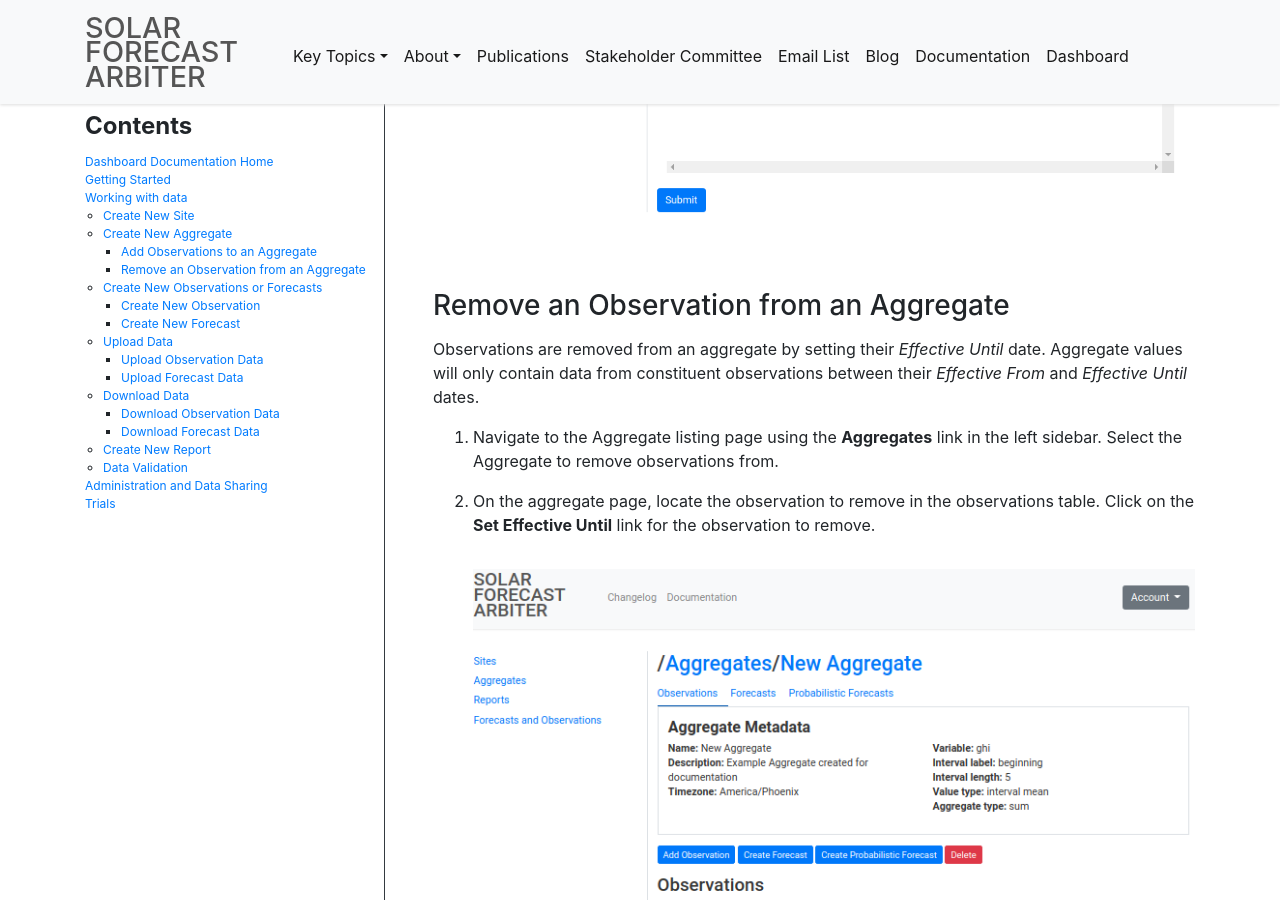
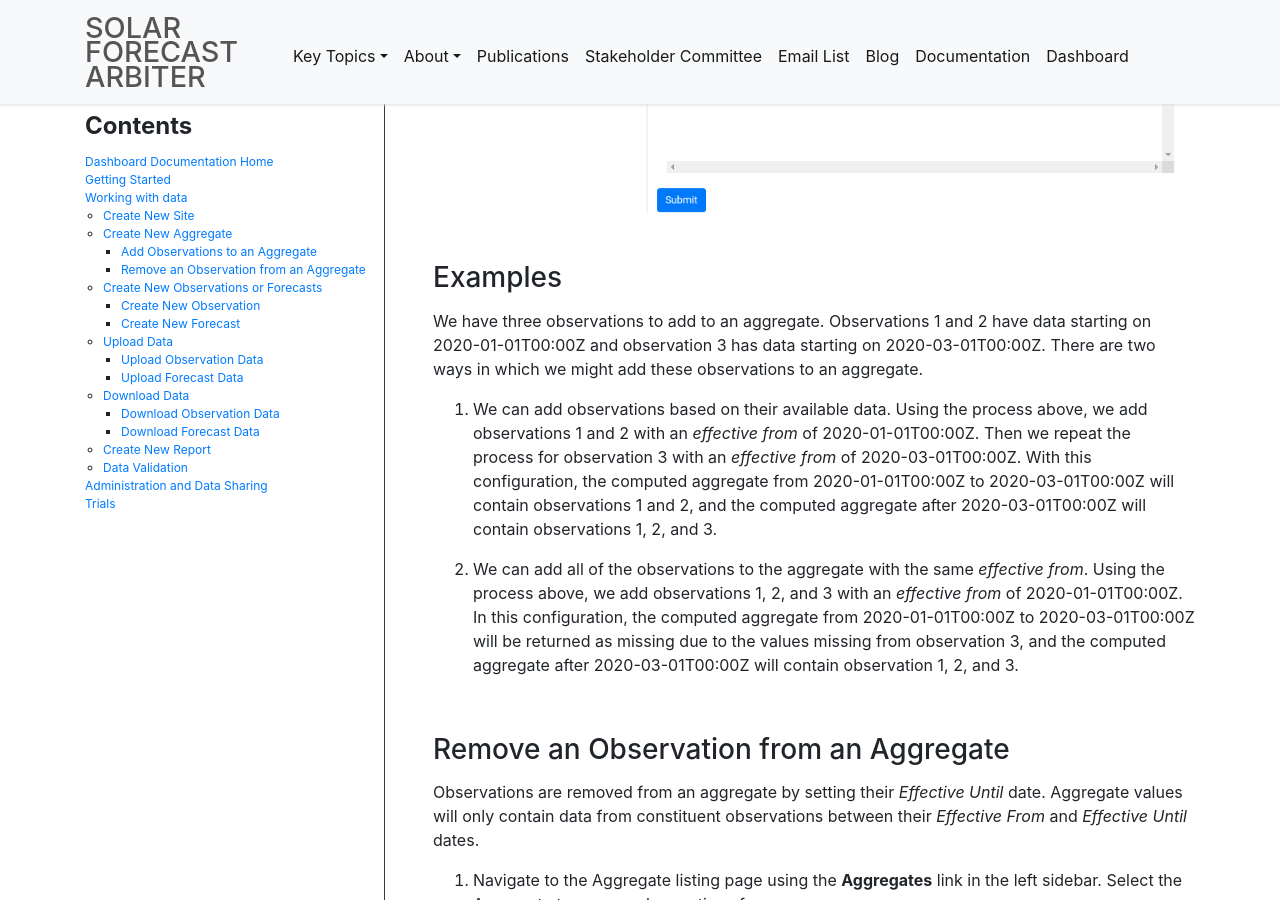
Before and after one commit to SolarArbiter/SolarArbiter.github.io, a Jekyll site: the page built from documentation/dashboard/working_with_data.md, in a window 1280 px wide and 900 px high, scrolled down 5984 px. Built offline with Jekyll 4.4.1, drawn with Linux system fonts in a browser that asks for light colours; some of the changed text lies outside the part shown.

Commit message:
adding/removing obs examples

```diff
--- a/documentation/dashboard/working_with_data.md
+++ b/documentation/dashboard/working_with_data.md
@@ -118,6 +118,28 @@
 
    <img class="my-3" src="/images/aggregate_observation_form.png"/>
 
+### Examples
+
+We have three observations to add to an aggregate. Observations 1 and 2 have
+data starting on 2020-01-01T00:00Z and observation 3 has data starting on
+2020-03-01T00:00Z. There are two ways in which we might add these
+observations to an aggregate.
+
+1. We can add observations based on their available data. Using the process
+   above, we add observations 1 and 2 with an *effective from*  of
+   2020-01-01T00:00Z. Then we repeat the process for observation 3 with an
+   *effective from* of 2020-03-01T00:00Z. With this configuration, the computed
+   aggregate from 2020-01-01T00:00Z to 2020-03-01T00:00Z will contain
+   observations 1 and 2, and the computed aggregate after 2020-03-01T00:00Z
+   will contain observations 1, 2, and 3.
+
+2. We can add all of the observations to the aggregate with the same
+   *effective from*. Using the process above, we add observations 1, 2, and 3
+   with an *effective from* of 2020-01-01T00:00Z. In this configuration, the
+   computed aggregate from 2020-01-01T00:00Z to 2020-03-01T00:00Z will be
+   returned as missing due to the values missing from observation 3, and the
+   computed aggregate after 2020-03-01T00:00Z will contain observation 1, 2,
+   and 3.
 
 ### Remove an Observation from an Aggregate
 {: .anchor}
@@ -140,6 +162,25 @@
 
    <img class="my-3" src="/images/aggregate_observation_effective_until_form.png"/>
 
+
+#### Examples
+
+We have an aggregate with two observations 1 and 2. Both observations have an
+*effective from* of 2020-01-01T00:00Z. Below are a few different situations in
+which we would set the *effective until*.
+
+1. Data for observation 2 is only available until 2020-06-01T00:00Z. This
+   causes the computed aggregate to return missing values after
+   2020-06-01T00:00Z. Using the process described above, we would set the
+   *effective until* to 2020-06-01T00:00Z. In this configuration the computed
+   aggregate  from 2020-01-01T00:00Z contains observations 1 and 2, and the
+   computed aggregate after 2020-06-01T00:00Z will contain only observation 1.
+
+2. Observation 2 was added by mistake, or does not include the expected data.
+   This causes the computed aggregate to return missing or incorrect values
+   after 2020-01-01T00:00Z. Using the process described above we can set the
+   *effective until* for observation 2 to 2019-12-31T23:59Z, just before the
+   *effective from*. This will remove observation 2 from the aggregate.
 
 
 Create New Observation or Forecast
```
